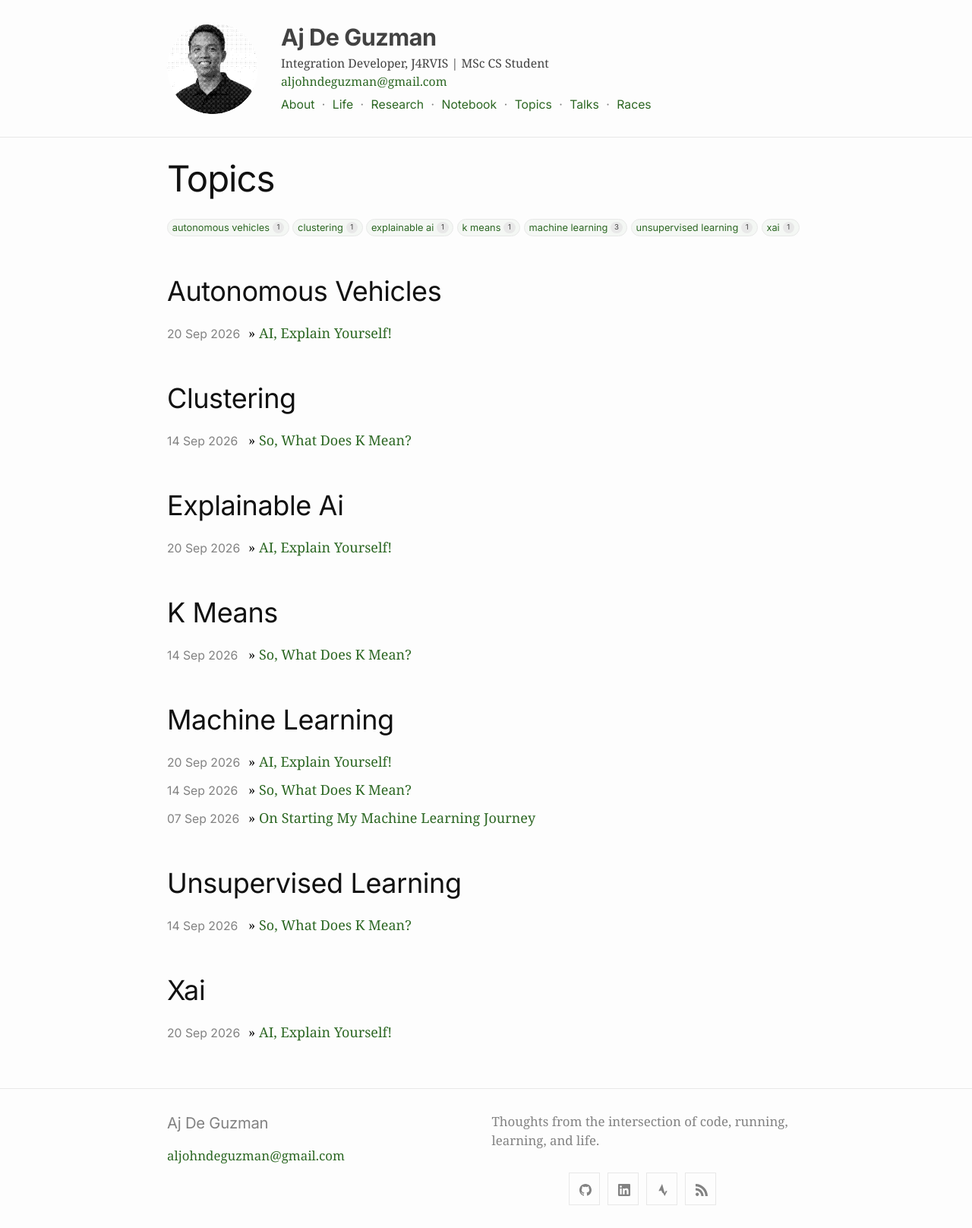
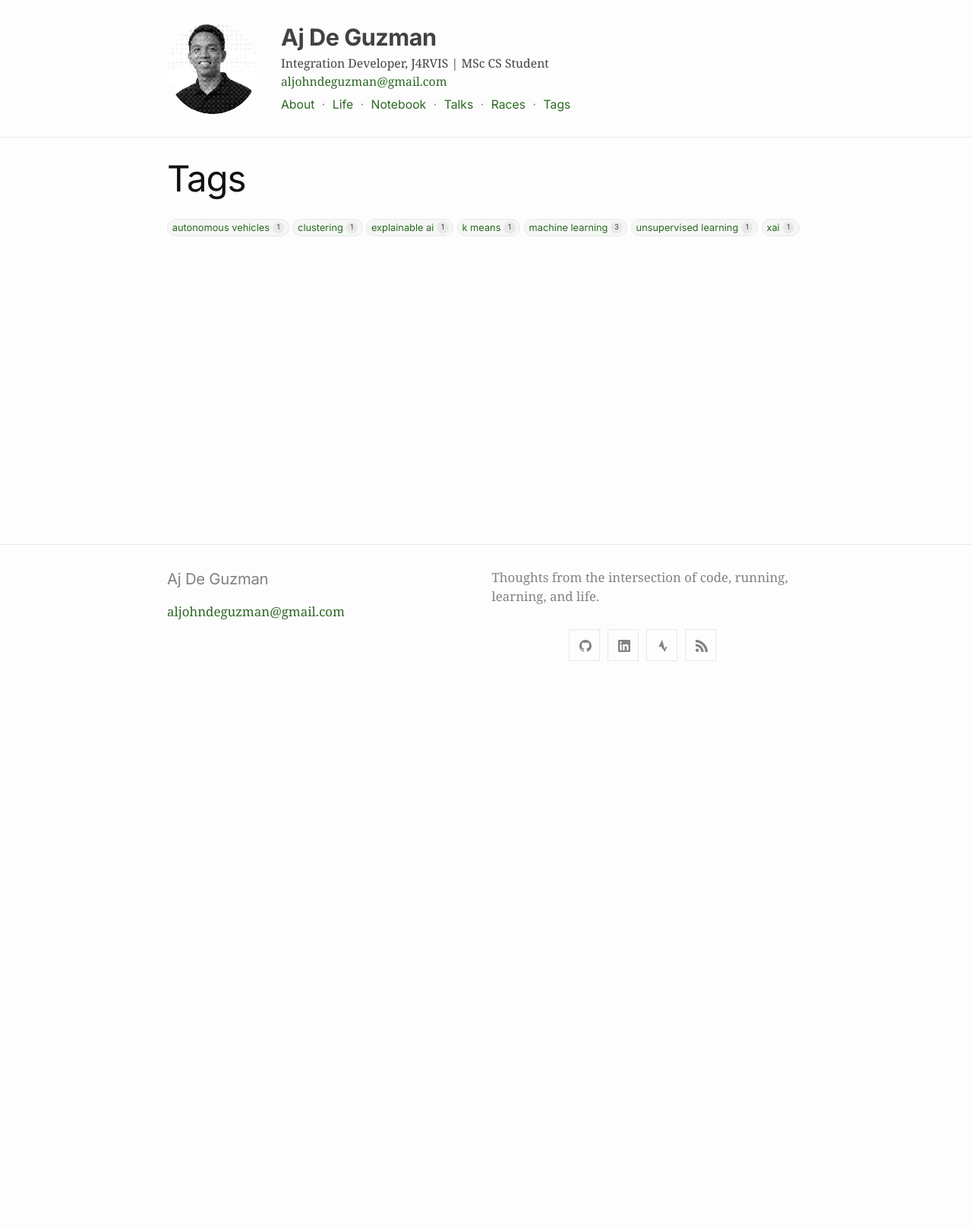
Before and after one commit to ajdeguzman/ajdeguzman.github.io, a Jekyll site: the page built from tags.md, in a window 1280 px wide. Shown: the whole page at 76% size. Built offline with Jekyll 4.4.1, drawn with Linux system fonts in a browser that asks for light colours; after the commit the page ends 900 px from its top, so only the background shows below that.

Commit message:
Updated Tags page to have pills instead of article lists

```diff
--- a/_config.yml
+++ b/_config.yml
@@ -43,11 +43,10 @@ maintenance_message: I'm making a few updates. Please check back soon.
 header_pages:
   - about.md
   - life.md
-  - research.md
   - notebook.md
-  - tags.md
   - talks.md
   - races.md
+  - tags.md
 
 
 # Analytics. GoatCounter is cookie-free, so no consent banner is needed.
--- a/_layouts/post.html
+++ b/_layouts/post.html
@@ -24,10 +24,10 @@ layout: default
       </span>
     </p>
     {%- if page.tags.size > 0 -%}
-      <nav class="post-tags" aria-label="Topics">
-        <span class="post-tags-label">Topics:</span>
+      <nav class="post-tags" aria-label="Tags">
+        <span class="post-tags-label">Tags:</span>
         {%- for tag in page.tags -%}
-          <a class="tag-link" href="{{ '/tags/' | relative_url }}#{{ tag | slugify }}">{{ tag | replace: '-', ' ' }}</a>
+          <a class="tag-link" href="{{ '/tags/' | relative_url }}#tag-{{ tag | slugify }}">{{ tag | replace: '-', ' ' }}</a>
         {%- endfor -%}
       </nav>
     {%- endif -%}
--- a/_sass/minima/_custom.scss
+++ b/_sass/minima/_custom.scss
@@ -272,7 +272,7 @@ a:visited {
 }
 
 /**
- * Topics — clickable post tags and the grouped topic archive.
+ * Tags — clickable post tags and the tag index.
  */
 .post-tags,
 .tag-index {
@@ -317,7 +317,11 @@ a:visited {
 }
 
 .tag-index {
+  margin-left: 0;
   margin-bottom: $spacing-unit * 1.5;
+  list-style: none;
+
+  > li { margin: 0; }
 }
 
 .tag-count {
@@ -331,16 +335,22 @@ a:visited {
 }
 
 .tag-section {
+  display: none;
   scroll-margin-top: $spacing-unit;
+
+  &:target { display: block; }
 
   h2 {
     margin-bottom: $spacing-unit / 2;
     text-transform: capitalize;
   }
+}
 
-  & + & {
-    margin-top: $spacing-unit * 1.5;
-  }
+.tag-section-close {
+  display: inline-block;
+  margin-top: $spacing-unit / 2;
+  font-family: $heading-font-family;
+  font-size: $small-font-size;
 }
 
 /**
--- a/tags.md
+++ b/tags.md
@@ -1,29 +1,31 @@
 ---
 layout: page
-title: Topics
-description: Browse Aj De Guzman's writing by topic.
+title: Tags
+description: Browse Aj De Guzman's writing by tag.
 permalink: /tags/
 ---
 
 {% assign sorted_tags = site.tags | sort %}
 
 {% if sorted_tags.size > 0 %}
-<nav class="tag-index" aria-label="All topics">
+<ul class="tag-index" aria-label="All tags">
   {% for tag in sorted_tags %}
     {% assign tag_name = tag[0] %}
     {% assign tag_posts = tag[1] %}
-    <a class="tag-link" href="#{{ tag_name | slugify }}">
-      {{ tag_name | replace: "-", " " }}
-      <span class="tag-count">{{ tag_posts.size }}</span>
-    </a>
+    <li>
+      <a class="tag-link" href="#tag-{{ tag_name | slugify }}">
+        {{ tag_name | replace: "-", " " }}
+        <span class="tag-count" aria-label="{{ tag_posts.size }} {% if tag_posts.size == 1 %}post{% else %}posts{% endif %}">{{ tag_posts.size }}</span>
+      </a>
+    </li>
   {% endfor %}
-</nav>
+</ul>
 
 <div class="tag-sections">
   {% for tag in sorted_tags %}
     {% assign tag_name = tag[0] %}
     {% assign tag_posts = tag[1] | sort: "date" | reverse %}
-    <section class="tag-section" id="{{ tag_name | slugify }}">
+    <section class="tag-section" id="tag-{{ tag_name | slugify }}">
       <h2>{{ tag_name | replace: "-", " " }}</h2>
       <ul class="notebook-list">
         {% for post in tag_posts %}
@@ -33,9 +35,10 @@ permalink: /tags/
           </li>
         {% endfor %}
       </ul>
+      <a class="tag-section-close" href="{{ '/tags/' | relative_url }}">&larr; All tags</a>
     </section>
   {% endfor %}
 </div>
 {% else %}
-<p>No topics yet.</p>
+<p>No tags yet.</p>
 {% endif %}
```
Also changed, not shown: 1 other file.
